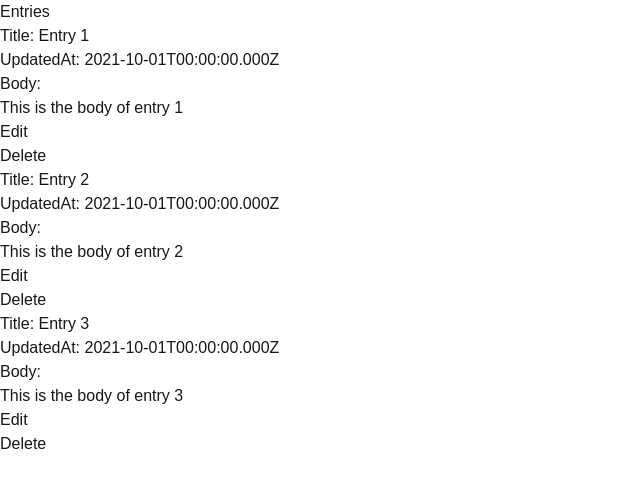
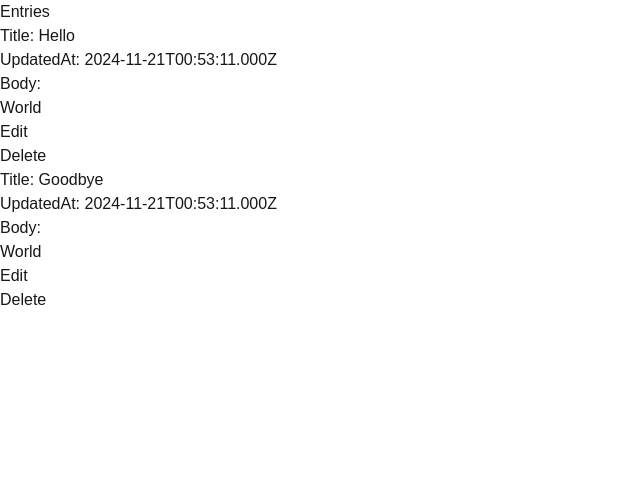
Before and after one commit to ss49919201/blog-manager, a Next.js app: page /entries in a window 1280 px wide. Shown: the top 488 px of the page, without its empty margins (0-640 px from the left). Built offline with nearby package versions, Linux system fonts and the light colour scheme.

Commit message:
add find entries function

```diff
--- a/src/app/entries/page.tsx
+++ b/src/app/entries/page.tsx
@@ -1,28 +1,8 @@
-type Entry = {
-  title: string;
-  body: string;
-  updatedAt: Date;
-};
+import { findEntries } from "@/app/lib/data/entries";
 
-const entries: Array<Entry> = [
-  {
-    title: "Entry 1",
-    body: "This is the body of entry 1",
-    updatedAt: new Date("2021-10-01"),
-  },
-  {
-    title: "Entry 2",
-    body: "This is the body of entry 2",
-    updatedAt: new Date("2021-10-01"),
-  },
-  {
-    title: "Entry 3",
-    body: "This is the body of entry 3",
-    updatedAt: new Date("2021-10-01"),
-  },
-];
+export default async function Page() {
+  const entries = await findEntries();
 
-export default function Page() {
   return (
     <div className="grid grid-rows-[20px_1fr_20px] items-center justify-items-center min-h-screen p-8 pb-20 gap-16 sm:p-20 font-[family-name:var(--font-geist-sans)]">
       <h1 className="mb-2">Entries</h1>
--- /dev/null
+++ b/src/app/lib/data/entries.ts
@@ -0,0 +1,23 @@
+export type Entries = {
+  id: number;
+  title: string;
+  body: string;
+  updatedAt: Date;
+}[];
+
+export async function findEntries(): Promise<Entries> {
+  return [
+    {
+      id: 1,
+      title: "Hello",
+      body: "World",
+      updatedAt: new Date(),
+    },
+    {
+      id: 2,
+      title: "Goodbye",
+      body: "World",
+      updatedAt: new Date(),
+    },
+  ];
+}
```
